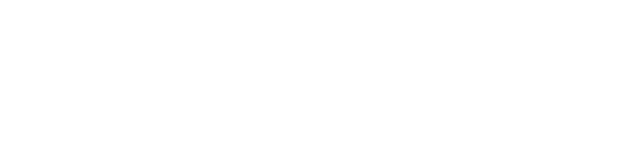
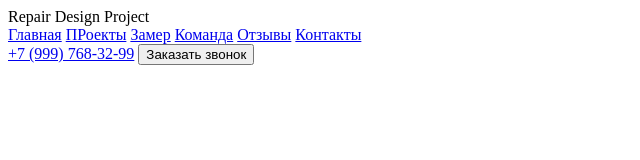
Before and after one commit to saukele/repair_design_project, a website: page index.html in a window 1280 px wide. Shown: the whole page, without its empty margins (0-640 px from the left). Drawn offline with Linux system fonts and the light colour scheme.

Commit message:
feat: add header in index.html

```diff
--- a/index.html
+++ b/index.html
@@ -6,6 +6,26 @@
   <title>Repair Design Project</title>
 </head>
 <body>
-
+  <header>
+    <div class="container">
+      <div class="menu">
+        <div class="logo menu__logo">Repair Design Project</div>
+        <nav class="nav menu__nav">
+          <a href="#" class="nav__item">Главная</a>
+          <a href="#" class="nav__item">ПРоекты</a>
+          <a href="#" class="nav__item">Замер</a>
+          <a href="#" class="nav__item">Команда</a>
+          <a href="#" class="nav__item">Отзывы</a>
+          <a href="#" class="nav__item">Контакты</a>
+        </nav>
+        <div class="contacts menu__contactc">
+          <a href="tel:+79997683299" class="phone contacts__phone">+7 (999) 768-32-99</a>
+          <button class="button button--primary">Заказать звонок</button>
+        </div>
+      </div>
+      <!-- /.menu -->
+    </div>
+    <!-- /.container -->
+  </header>
 </body>
 </html>
```
